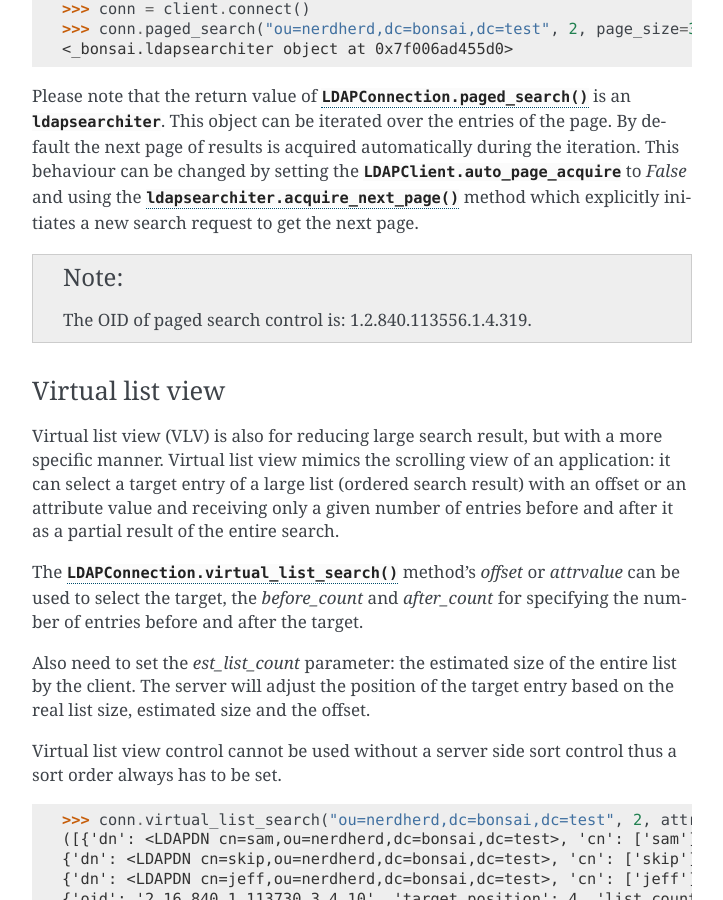
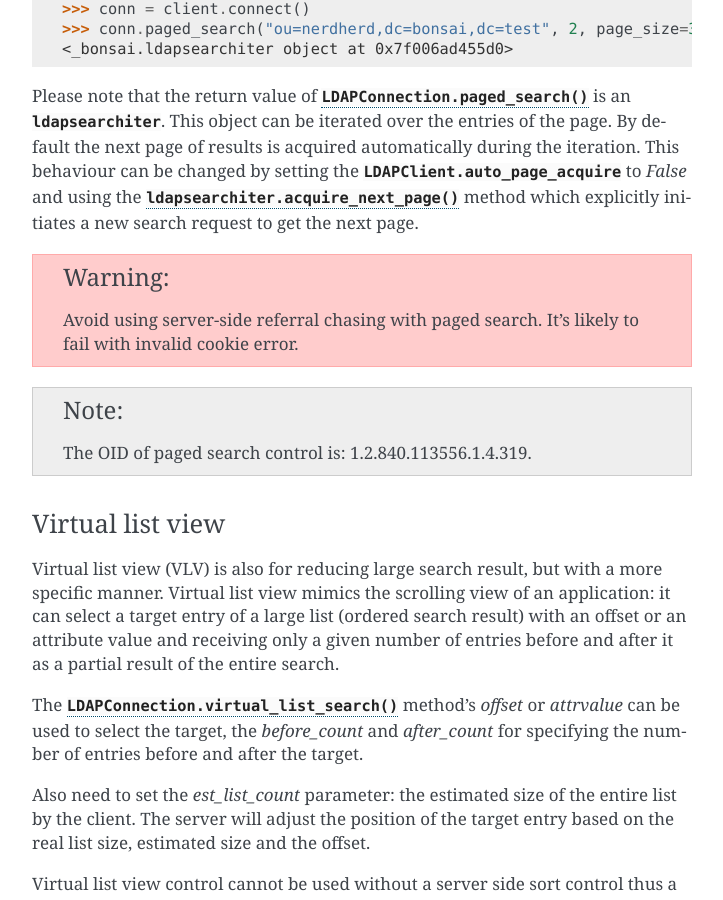
Before and after one commit to noirello/bonsai, a Sphinx documentation site: the page built from docs/advanced.rst, in a window 1280 px wide and 900 px high, scrolled down 5667 px. Shown: the whole window, without its empty margins (388-1111 px from the left). Built offline with Sphinx 7.4.7, drawn with Linux system fonts in a browser that asks for light colours; the version number could not be read and is left out.

```diff
--- a/docs/advanced.rst
+++ b/docs/advanced.rst
@@ -251,6 +251,10 @@
 acquired automatically during the iteration. This behaviour can be changed by setting the
 :attr:`LDAPClient.auto_page_acquire` to `False` and using the :meth:`ldapsearchiter.acquire_next_page`
 method which explicitly initiates a new search request to get the next page.
+
+.. warning::
+    Avoid using server-side referral chasing with paged search. It's likely to fail with invalid
+    cookie error.
 
 .. note::
     The OID of paged search control is: 1.2.840.113556.1.4.319.
```
Also changed, not shown: 1 other file.
